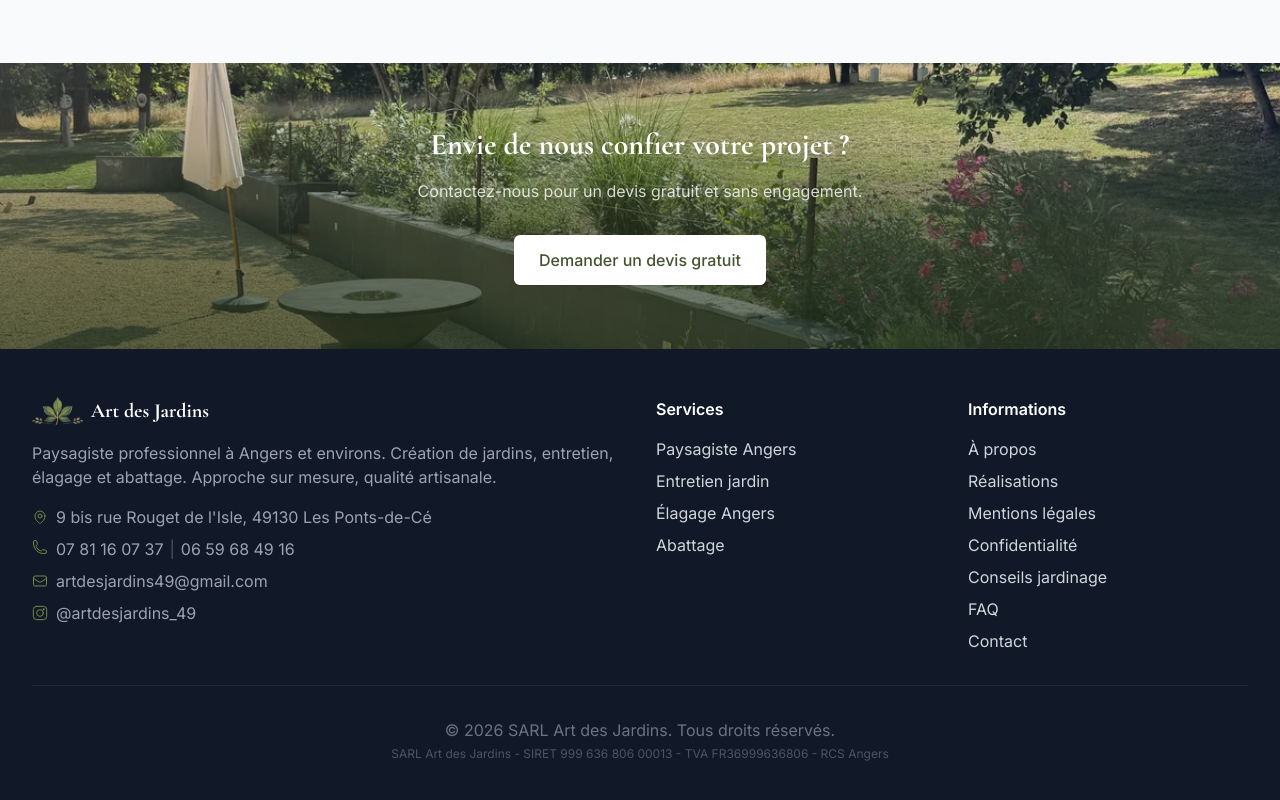
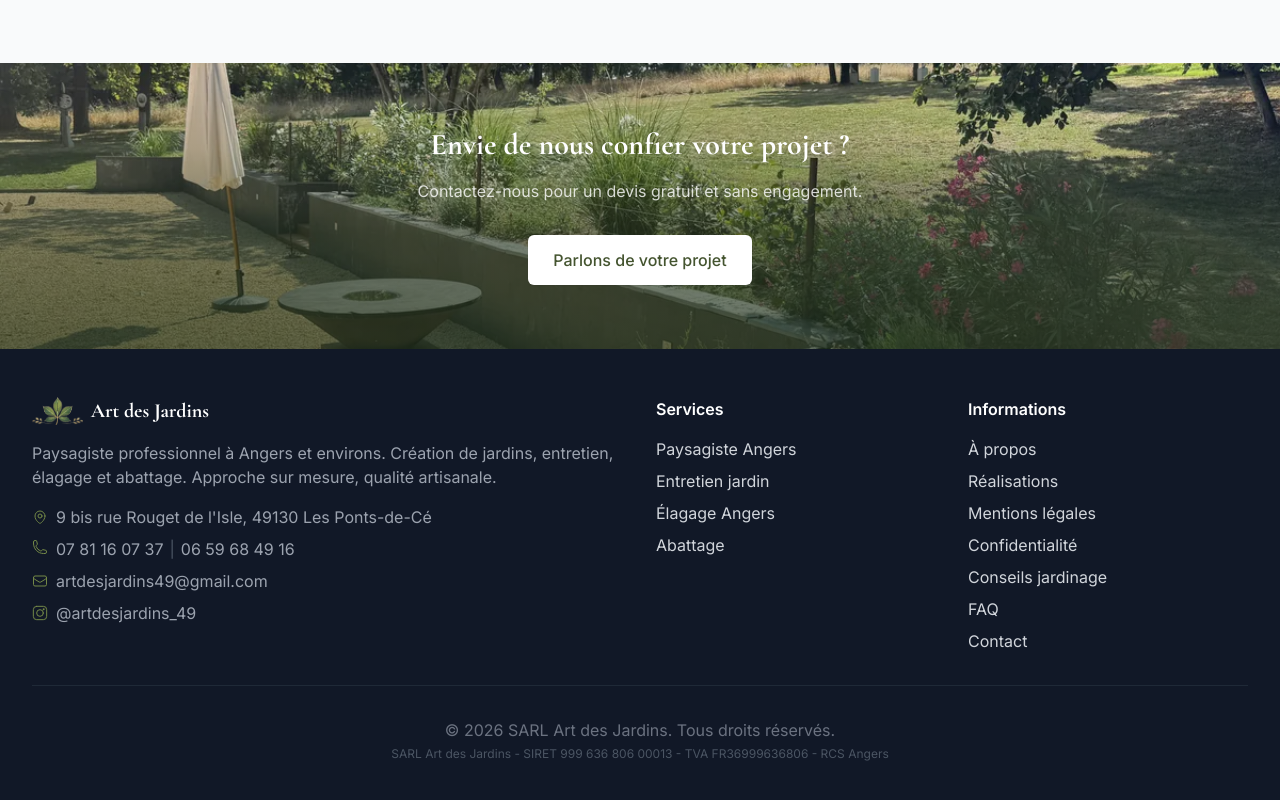
Before and after one commit to Bidiche49/art-des-jardins, a Next.js app in the folder apps/vitrine/: page /a-propos in a window 1280 px wide. Shown: the part 1959-2759 px from the top of the page. Built offline with nearby package versions, Linux system fonts and the light colour scheme; no server answers.

Commit message:
fix(vitrine): remettre Parlons de votre projet en CTA mid-funnel
Section avant/apres homepage et CTA final page a-propos utilisent
le wording conversationnel, adapte au contexte emotionnel/storytelling.

```diff
--- a/apps/vitrine/src/app/a-propos/page.tsx
+++ b/apps/vitrine/src/app/a-propos/page.tsx
@@ -130,7 +130,7 @@ export default function AProposPage() {
             Contactez-nous pour un devis gratuit et sans engagement.
           </p>
           <Link href="/contact/" className="btn-primary-light">
-            Demander un devis gratuit
+            Parlons de votre projet
           </Link>
         </div>
       </section>
--- a/apps/vitrine/src/app/page.tsx
+++ b/apps/vitrine/src/app/page.tsx
@@ -148,7 +148,7 @@ export default function HomePage() {
             Chaque projet commence par une écoute attentive de vos envies.
           </p>
           <Link href="/contact" className="btn-primary">
-            Demander un devis gratuit
+            Parlons de votre projet
           </Link>
         </div>
       </section>
```
